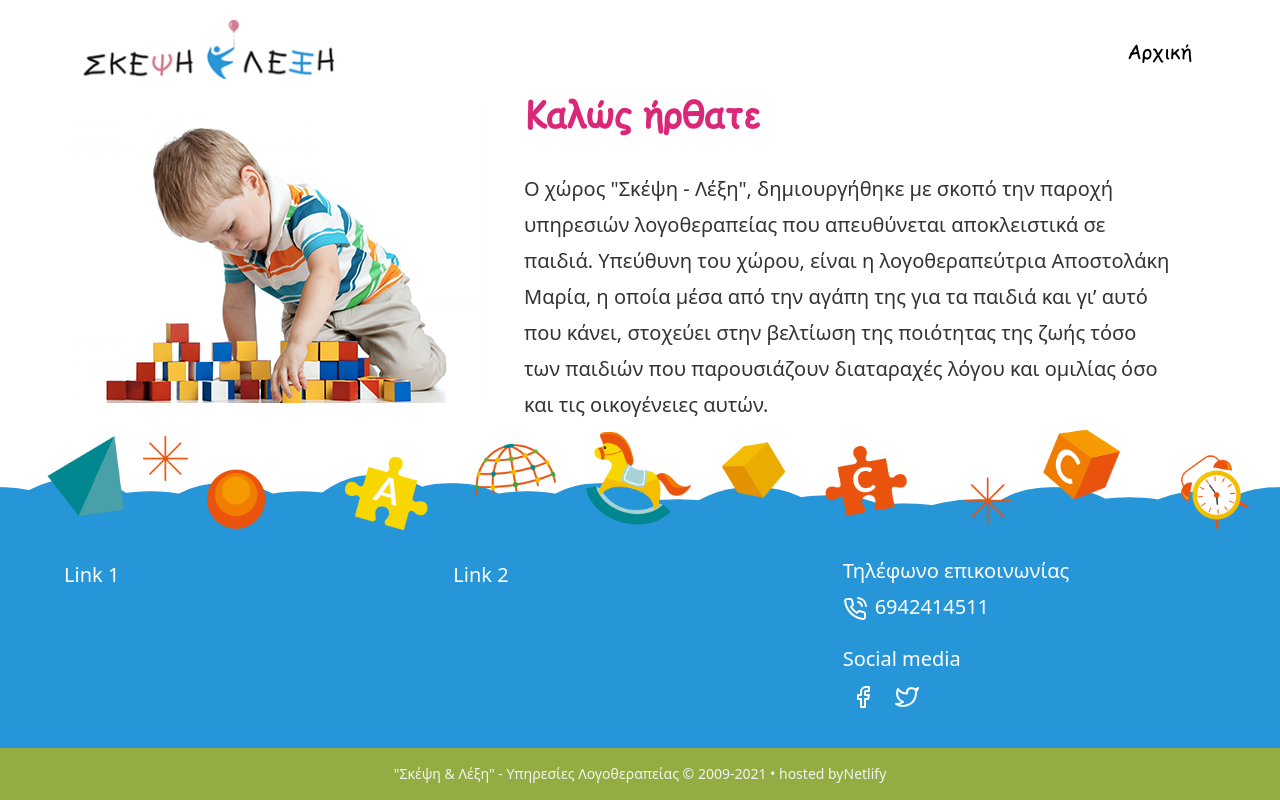
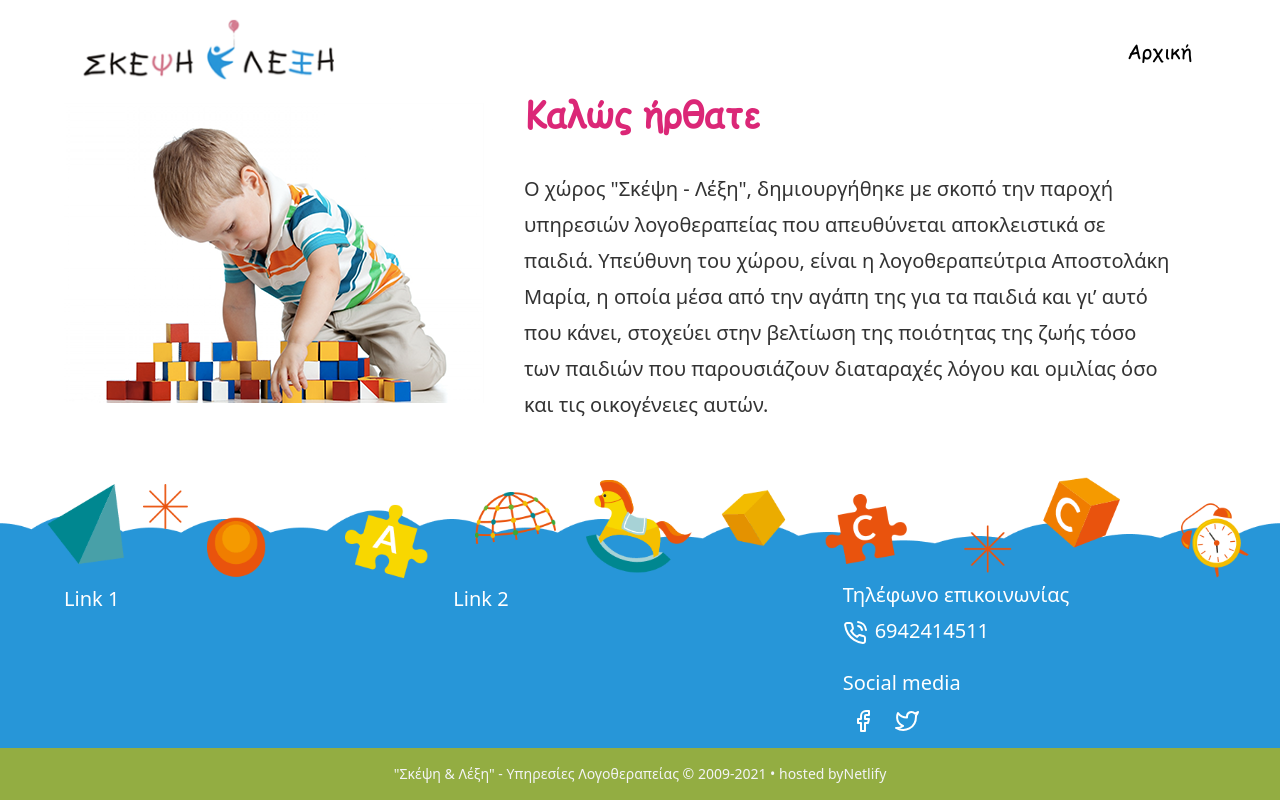
Before and after one commit to vkarampinis/skepsileksi.gr, a Next.js app: page / in a window 1280 px wide. Built offline with nearby package versions, Linux system fonts and the light colour scheme.

Commit message:
used fixed image for footer

```diff
--- a/components/Footer.js
+++ b/components/Footer.js
@@ -1,20 +1,9 @@
 export default function Footer() {
   return (
-    <>
-      <svg
-        className="fill-current stroke-current text-my-blue"
-        xmlns="http://www.w3.org/2000/svg"
-        version="1.1"
-        width="100%"
-        height="120"
-        viewBox="0 0 85 100"
-        preserveAspectRatio="none"
-      >
-        <path d="M-5 100 Q 0 20 5 100 Z M0 100 Q 5 0 10 100 M5 100 Q 10 30 15 100 M10 100 Q 15 10 20 100 M15 100 Q 20 30 25 100 M20 100 Q 25 -10 30 100 M25 100 Q 30 10 35 100 M30 100 Q 35 30 40 100 M35 100 Q 40 10 45 100 M40 100 Q 45 50 50 100 M45 100 Q 50 20 55 100 M50 100 Q 55 40 60 100 M55 100 Q 60 60 65 100 M60 100 Q 65 50 70 100 M65 100 Q 70 20 75 100 M70 100 Q 75 45 80 100 M75 100 Q 80 30 85 100 M80 100 Q 85 20 90 100 M85 100 Q 90 50 95 100 M90 100 Q 95 25 100 100 M95 100 Q 100 15 105 100 Z"></path>
-      </svg>
-      <footer className="text-white bg-my-blue">
-        <img src="images/footer.png" className="-mt-24" alt="" />
-        <div className="grid max-w-6xl grid-cols-3 gap-4 mx-auto my-6">
+    <footer className="text-white ">
+      <img src="images/footer.png" alt="" />
+      <div className="bg-my-blue">
+        <div className="grid max-w-6xl grid-cols-3 gap-4 mx-auto">
           <div>
             <a className="block py-1" href="/">
               Link 1
@@ -86,6 +75,7 @@ export default function Footer() {
             </a>
           </div>
         </div>
+
         <div className="py-4 text-center bg-my-green">
           <p className="text-sm text-gray-100">
             "Σκέψη & Λέξη" - Υπηρεσίες Λογοθεραπείας © 2009-2021 • hosted by
@@ -97,7 +87,7 @@ export default function Footer() {
             </a>
           </p>
         </div>
-      </footer>
-    </>
+      </div>
+    </footer>
   );
 }
```
Also changed, not shown: public/images/footer.png.
